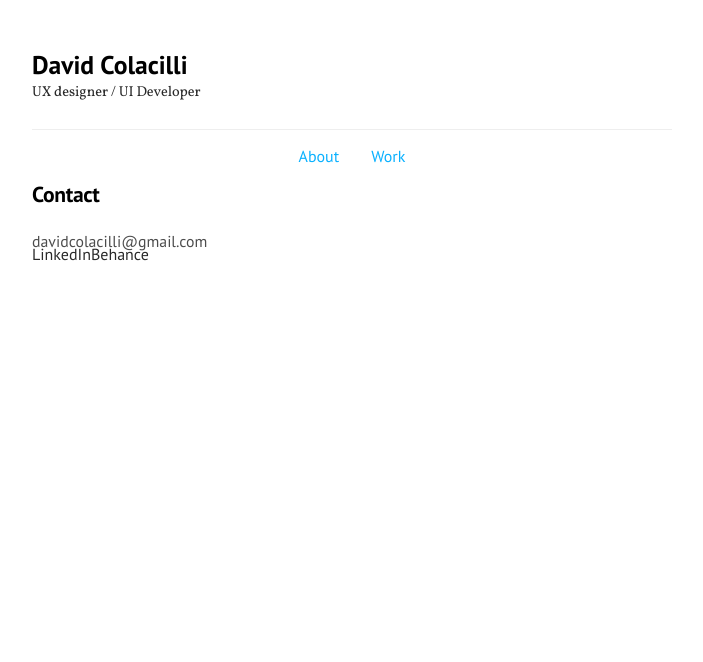
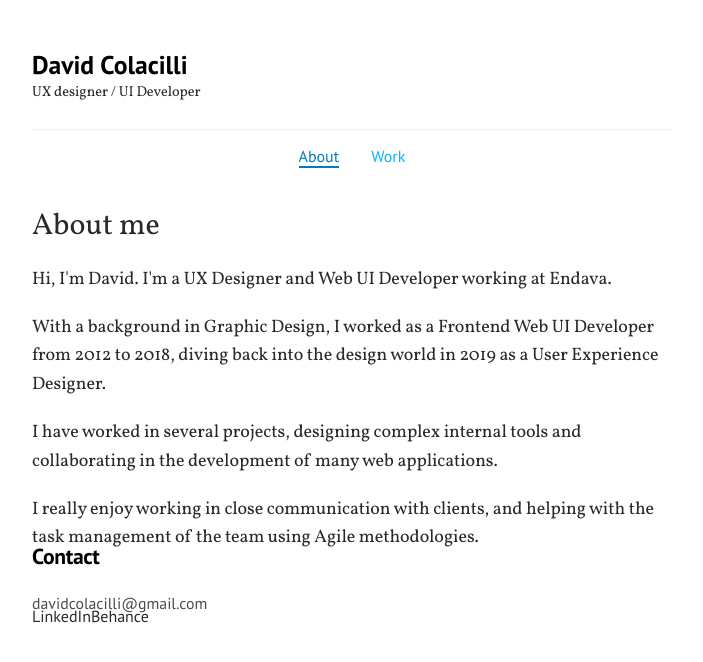
Before and after one commit to davidcolacilli/davidcolacilli.github.io, a Vue app: page / in a window 1280 px wide. Shown: the top 662 px of the page, without its empty margins (288-991 px from the left). Built offline with nearby package versions, Linux system fonts and the light colour scheme.

Commit message:
making About the default

```diff
--- a/src/App.vue
+++ b/src/App.vue
@@ -7,7 +7,7 @@
         <!-- </router-link> -->
       </header>
       <nav class="main-nav">
-        <router-link to="/about">About</router-link>
+        <router-link to="/">About</router-link>
         <router-link to="/work">Work</router-link>
       </nav>
       <router-view></router-view>
--- a/src/router/index.js
+++ b/src/router/index.js
@@ -1,18 +1,18 @@
 import Vue from 'vue'
 import VueRouter from 'vue-router'
-import Home from '../views/Home.vue'
+// import Home from '../views/Home.vue'
 import Work from '../views/Work.vue'
 
 Vue.use(VueRouter)
 
   const routes = [
+  // {
+  //   path: '/',
+  //   name: 'About',
+  //   component: About
+  // },
   {
     path: '/',
-    name: 'Home',
-    component: Home
-  },
-  {
-    path: '/about',
     name: 'About',
     // route level code-splitting
     // this generates a separate chunk (about.[hash].js) for this route
```
